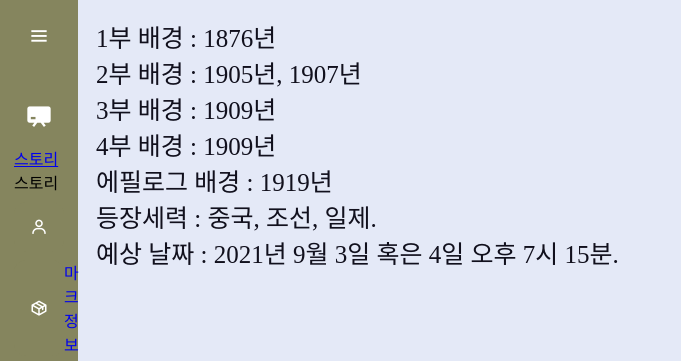
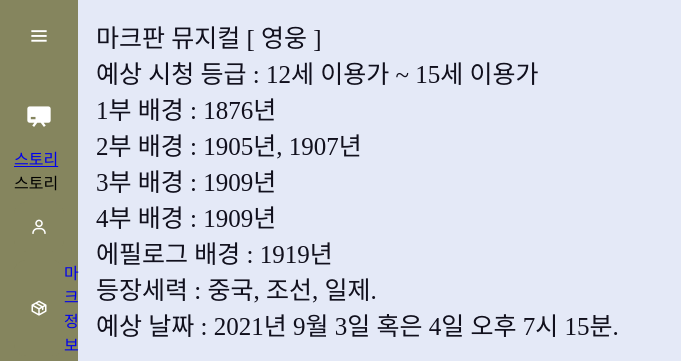
Before and after one commit to mymay0510/heromc, a plain HTML site: page info.html in a window 1280 px wide. Shown: the top 361 px of the page, without its empty margins (0-681 px from the left). Drawn offline with nearby package versions, Linux system fonts and the light colour scheme; a web font is replaced by a local one.

Commit message:
Update info.html

```diff
--- a/info.html
+++ b/info.html
@@ -6,7 +6,7 @@
     <link rel="preconnect" href="https://fonts.gstatic.com" crossorigin>
     <link href="https://fonts.googleapis.com/css2?family=Dokdo&family=Song+Myung&display=swap" rel="stylesheet">
     <meta charset="UTF-8">
-    <title> 마크 뮤지컬 영웅 | 캐릭터 소개 </title>
+    <title> 마크 뮤지컬 영웅 | 정보 </title>
     <link rel="stylesheet" href="style.css">
     <!-- Boxicons CDN Link -->
     <link href='https://unpkg.com/boxicons@2.0.7/css/boxicons.min.css' rel='stylesheet'>
@@ -93,7 +93,9 @@
     </ul>
   </div>
   <section class="home-section">
-      <div class="text">1부 배경 : 1876년<br>
+      <div class="text">마크판 뮤지컬 [ 영웅 ]<br>
+                        예상 시청 등급 : 12세 이용가 ~ 15세 이용가<br>
+                        1부 배경 : 1876년<br>
                         2부 배경 : 1905년, 1907년<br>
                         3부 배경 : 1909년<br>
                         4부 배경 : 1909년<br>
```
